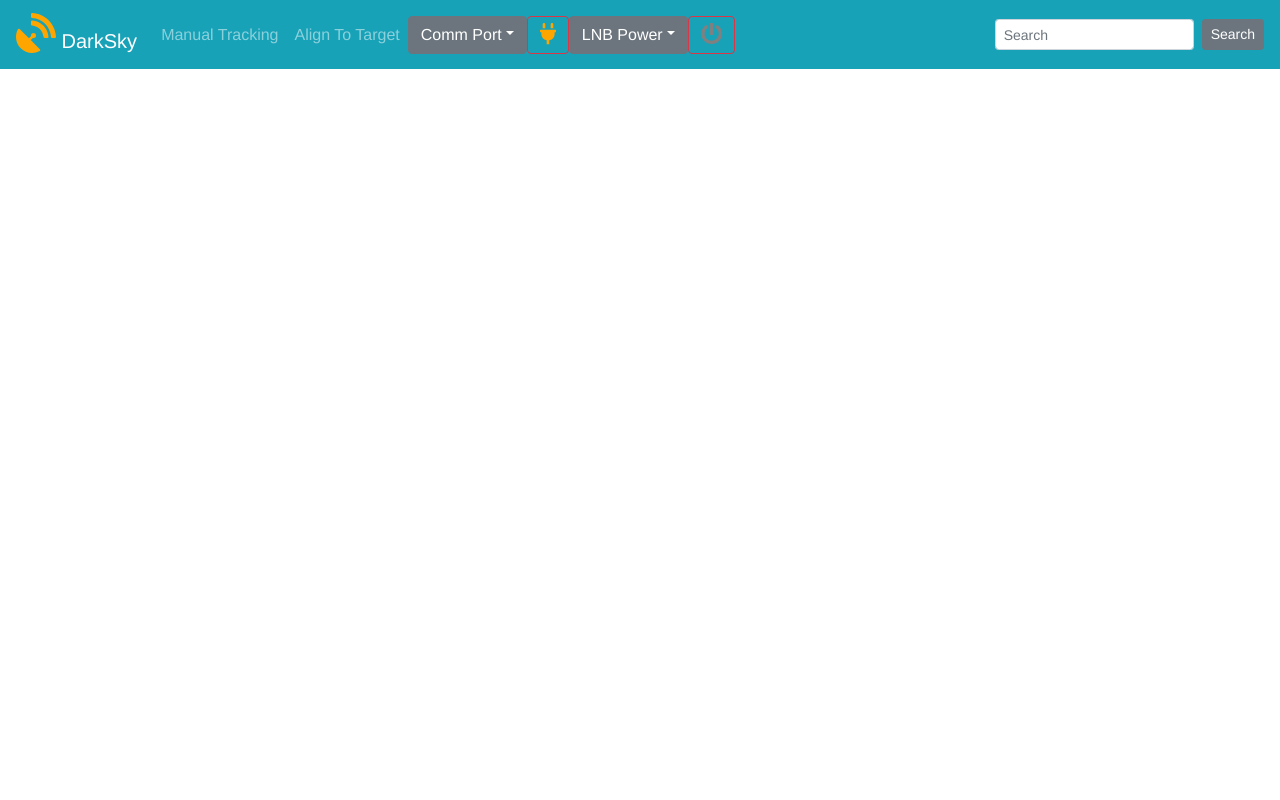
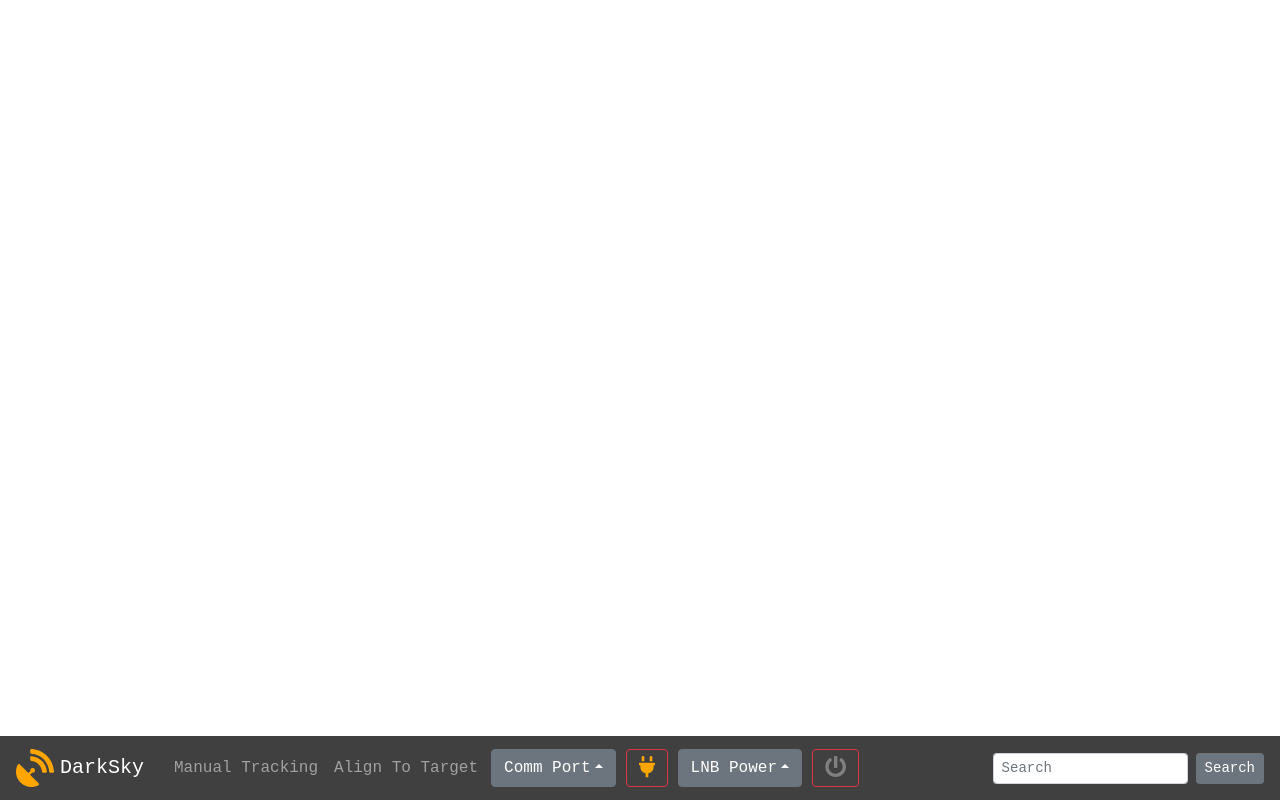
Before and after one commit to jeremy-prater/DarkSky, a Vue app in the folder client/darksky-client/: page / in a window 1280 px wide. Built offline with nearby package versions, Linux system fonts and the light colour scheme.

Commit message:
- Styled the nav bar

```diff
--- a/client/darksky-client/src/App.vue
+++ b/client/darksky-client/src/App.vue
@@ -1,5 +1,5 @@
 <template>
-  <div id="app">
+  <div id="app" class="app">
     <NavMenu />
   </div>
 </template>
@@ -25,12 +25,10 @@ export default {
 };
 </script>
 
-<style>
-#app {
-  font-family: "Avenir", Helvetica, Arial, sans-serif;
-  -webkit-font-smoothing: antialiased;
-  -moz-osx-font-smoothing: grayscale;
+<style scoped>
+.app {
   text-align: center;
-  color: #2c3e50;
+  background-color: #101010;
+  font-family: "Courier New", Courier, monospace;
 }
 </style>
--- a/client/darksky-client/src/components/NavMenu.vue
+++ b/client/darksky-client/src/components/NavMenu.vue
@@ -1,25 +1,30 @@
 <template>
   <div>
-    <b-navbar toggleable="lg" type="dark" variant="info">
+    <b-navbar fixed="bottom" class="darksky-navbar" toggleable="lg" type="dark">
+      <font-awesome-icon
+        :icon="['fas', 'satellite-dish']"
+        size="2x"
+        color="orange"
+        class="darksky-navbar-logoicon"
+      />
       <b-navbar-brand href="#">
-        <font-awesome-icon :icon="['fas', 'satellite-dish']" size="2x" color="orange" />
-        DarkSky
+        <span class="darksky-navbar-logotext">DarkSky</span>
       </b-navbar-brand>
       <b-navbar-nav>
         <b-nav-item href="#">Manual Tracking</b-nav-item>
         <b-nav-item href="#">Align To Target</b-nav-item>
       </b-navbar-nav>
 
-        <b-dropdown text="Comm Port">
+      <b-dropdown dropup="true" text="Comm Port" class="darksky-menu">
         <b-dropdown-item href="#">/dev/tty1</b-dropdown-item>
         <b-dropdown-item href="#">/something/else/v2</b-dropdown-item>
       </b-dropdown>
 
-        <b-button variant="outline-danger">
+      <b-button variant="outline-danger" class="darksky-menu">
         <font-awesome-icon :icon="['fas', 'plug']" size="lg" color="orange" />
       </b-button>
 
-        <b-dropdown text="LNB Power">
+      <b-dropdown dropup="true" text="LNB Power" class="darksky-menu">
         <b-dropdown-item href="#">Off</b-dropdown-item>
         <b-dropdown-item href="#">Auto</b-dropdown-item>
         <b-dropdown-item href="#">Mode 0 : +13 vdc @ 0 Hz</b-dropdown-item>
@@ -27,7 +32,7 @@
         <b-dropdown-item href="#">Mode 2 : +18 vdc @ 22 KHz</b-dropdown-item>
         <b-dropdown-item href="#">Mode 3 : +18 vdc @ 0 KHz</b-dropdown-item>
       </b-dropdown>
-        <b-button variant="outline-danger">
+      <b-button variant="outline-danger" class="darksky-menu">
         <font-awesome-icon :icon="['fas', 'power-off']" size="lg" color="gray" />
       </b-button>
 
@@ -47,13 +52,17 @@ console.log("Creating NavMenu...");
 
 import { mapState } from "vuex";
 
-import { library } from '@fortawesome/fontawesome-svg-core'
-import { faSatelliteDish, faPowerOff, faPlug } from '@fortawesome/free-solid-svg-icons'
-import { FontAwesomeIcon } from '@fortawesome/vue-fontawesome'
+import { library } from "@fortawesome/fontawesome-svg-core";
+import {
+  faSatelliteDish,
+  faPowerOff,
+  faPlug
+} from "@fortawesome/free-solid-svg-icons";
+import { FontAwesomeIcon } from "@fortawesome/vue-fontawesome";
 
-library.add(faSatelliteDish)
-library.add(faPowerOff)
-library.add(faPlug)
+library.add(faSatelliteDish);
+library.add(faPowerOff);
+library.add(faPlug);
 
 export default {
   name: "NavMenu",
@@ -71,4 +80,22 @@ export default {
 
 
 <style scoped>
+.darksky-navbar {
+  background-color: #404040;
+  height: 64px;
+}
+
+.darksky-navbar-logoicon {
+  font-size: 38px;
+}
+
+.darksky-navbar-logotext {
+  margin-bottom: 8px;
+  padding: 6px;
+}
+
+.darksky-menu {
+  margin-left: 5px;
+  margin-right: 5px;
+}
 </style>
```
Lines whose indentation alone changed are shown as unchanged.
